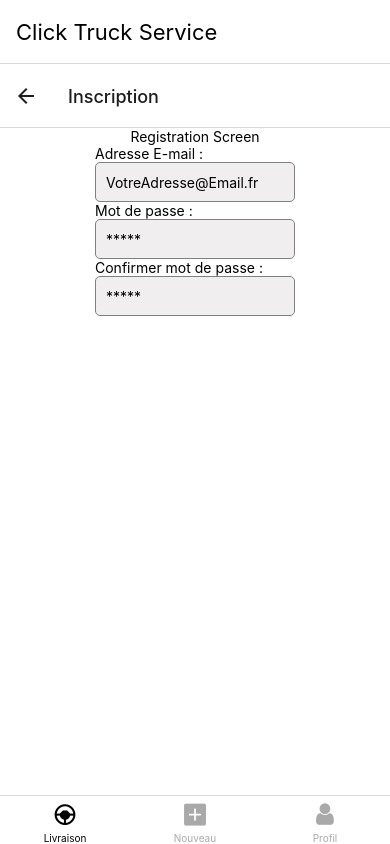
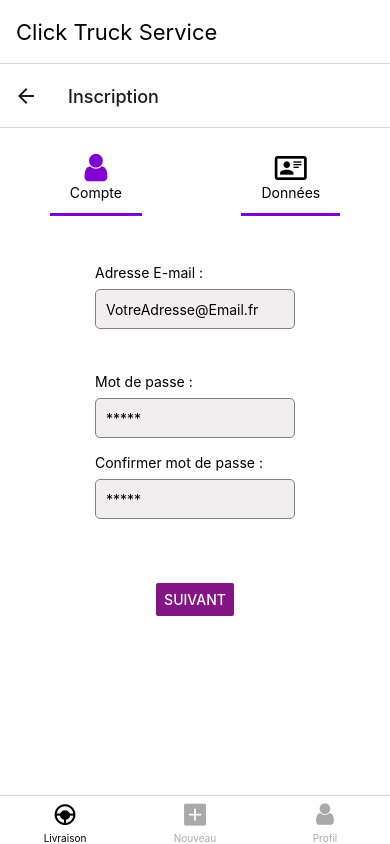
Before and after one commit to JoK3R59/CtsAppClient, a React Native app: screen /Inscription in a window 390 px wide. Built offline with nearby package versions, Linux system fonts and the light colour scheme.

Commit message:
V.0.0.5
ajout du screen Inscription, en cours d'amélioration
préparation du Screen Inscription -> données utilisateur

```diff
--- a/src/component/RegistrationScreen.js
+++ b/src/component/RegistrationScreen.js
@@ -1,64 +1,47 @@
-import React, { useState } from 'react';
-import { StyleSheet, Text, View, TextInput, SafeAreaView } from 'react-native';
+import React from 'react';
+import { StyleSheet, Text, View, TextInput, Dimensions, Button } from 'react-native';
+import { FontAwesome, MaterialCommunityIcons } from '@expo/vector-icons';
+
+import _UserRegister from './_registration/_UserRegister';
+
+const { width } = Dimensions.get('window');
 
 const RegistrationScreen = () => {
-
-    const [ textEmail, setTextEmail ] = useState('')
-
-    const onChangeTextEmail = value => {
-        setTextEmail(value)
-    };
-
-    const [ textPassword, setTextPassword ] = useState('')
-
-    const onChangeTextPassword = value => {
-        setTextPassword(value)
-    };
-
-    const [ textAgainPassword, setTextAgainPassword ] = useState('')
-
-    const onChangeTextAgainPassword = value => {
-        setTextAgainPassword(value)
-    };
 
     return (
 
         <View style = { styles.container }>
 
-            <Text>Registration Screen</Text>
+            <View style = { styles.statusContainer }>
 
-            <View>
+                <View style = { styles.statusContent }>
 
-                <Text>Adresse E-mail :</Text>
+                    <FontAwesome name="user"
+                     size = { 32 }
+                     color= '#8102d2'
+                    />
 
-                <TextInput style = { styles.backgroundStyle }
-                 placeholder = "VotreAdresse@Email.fr"
-                 value = { textEmail }
-                 onChangeText = { onChangeTextEmail }
-                />
+                    <Text>Compte</Text>
+                </View>
+
+                <View style = { styles.statusContent }>
+
+                    <MaterialCommunityIcons name="card-account-details-outline"
+                     size={ 32 }
+                     color="black"
+                    />
+
+                    <Text>Données</Text>
+                </View>
             </View>
 
-            <View>
+            <_UserRegister />
 
-                <Text>Mot de passe :</Text>
-
-                <TextInput style = { styles.backgroundStyle }
-                 placeholder = "*****"
-                 value = { textPassword }
-                 onChangeText = { onChangeTextPassword }
-                />
-            </View>
-
-            <View>
-
-                <Text>Confirmer mot de passe :</Text>
-
-                <TextInput style = { styles.backgroundStyle }
-                 placeholder = "*****"
-                 value = { textAgainPassword }
-                 onChangeText = { onChangeTextAgainPassword }
-                />
-            </View>
+            <Button
+             onPress={ () => {}}
+             title= "Suivant"
+             color="#841584"
+            />
         </View>
     )
 };
@@ -70,14 +53,19 @@ const styles = StyleSheet.create({
         alignItems: 'center',
         backgroundColor: '#fff'
     },
-    backgroundStyle: {
-        backgroundColor: '#f0eeee',
-        padding: 10,
-        height: 40,
-        width: 200,
-        borderWidth: 1,
-        borderRadius: 5,
-        borderColor: 'gray'
+    statusContainer: {
+        flexDirection:'row',
+        justifyContent: 'space-around',
+        width: width,
+    },
+    statusContent: {
+        flexDirection:'column',
+        alignItems: 'center',
+        marginVertical: 12,
+        paddingHorizontal: 20,
+        paddingVertical: 12,
+        borderBottomWidth: 3,
+        borderColor: '#8102d2'
     }
 });
 
--- /dev/null
+++ b/src/component/_registration/_UserRegister.js
@@ -0,0 +1,76 @@
+import React, { useState } from 'react'
+import { StyleSheet, Text, View, TextInput } from 'react-native';
+
+const _UserRegister = () => {
+
+    const [ email, setEmail ] = useState('')
+
+    const onChangeEmail = value => {
+        setEmail(value)
+    };
+
+    const [ password, setPassword ] = useState('')
+
+    const onChangePassword = value => {
+        setPassword(value)
+    };
+
+    const [ againPassword, setAgainPassword ] = useState('')
+
+    const onChangeAgainPassword = value => {
+        setAgainPassword(value)
+    };
+
+    return (
+        <View style = {{ alignItems: 'center', justifyContent: 'center' }}>
+
+            <View style = {{ marginVertical: 36 }}>
+
+                <Text>Adresse E-mail :</Text>
+
+                <TextInput style = { styles.backgroundStyle }
+                    placeholder = "VotreAdresse@Email.fr"
+                    value = { email }
+                    onChangeText = { onChangeEmail }
+                />
+            </View>
+
+            <View style = {{ marginVertical: 8 }}>
+
+                <Text>Mot de passe :</Text>
+
+                <TextInput style = { styles.backgroundStyle }
+                    placeholder = "*****"
+                    value = { password }
+                    onChangeText = { onChangePassword }
+                />
+            </View>
+
+            <View style = {{ marginVertical: 8, marginBottom: 64 }}>
+
+                <Text>Confirmer mot de passe :</Text>
+
+                <TextInput style = { styles.backgroundStyle }
+                    placeholder = "*****"
+                    value = { againPassword }
+                    onChangeText = { onChangeAgainPassword }
+                />
+            </View>
+        </View>
+    )
+};
+
+const styles = StyleSheet.create({
+    backgroundStyle: {
+        backgroundColor: '#f0eeee',
+        padding: 10,
+        height: 40,
+        width: 200,
+        borderWidth: 1,
+        borderRadius: 5,
+        borderColor: 'gray',
+        marginTop: 8
+    }
+});
+
+export default _UserRegister;
```
Also changed, not shown: src/component/_registration/_DataRegister.js (added, +66 -0 lines).
